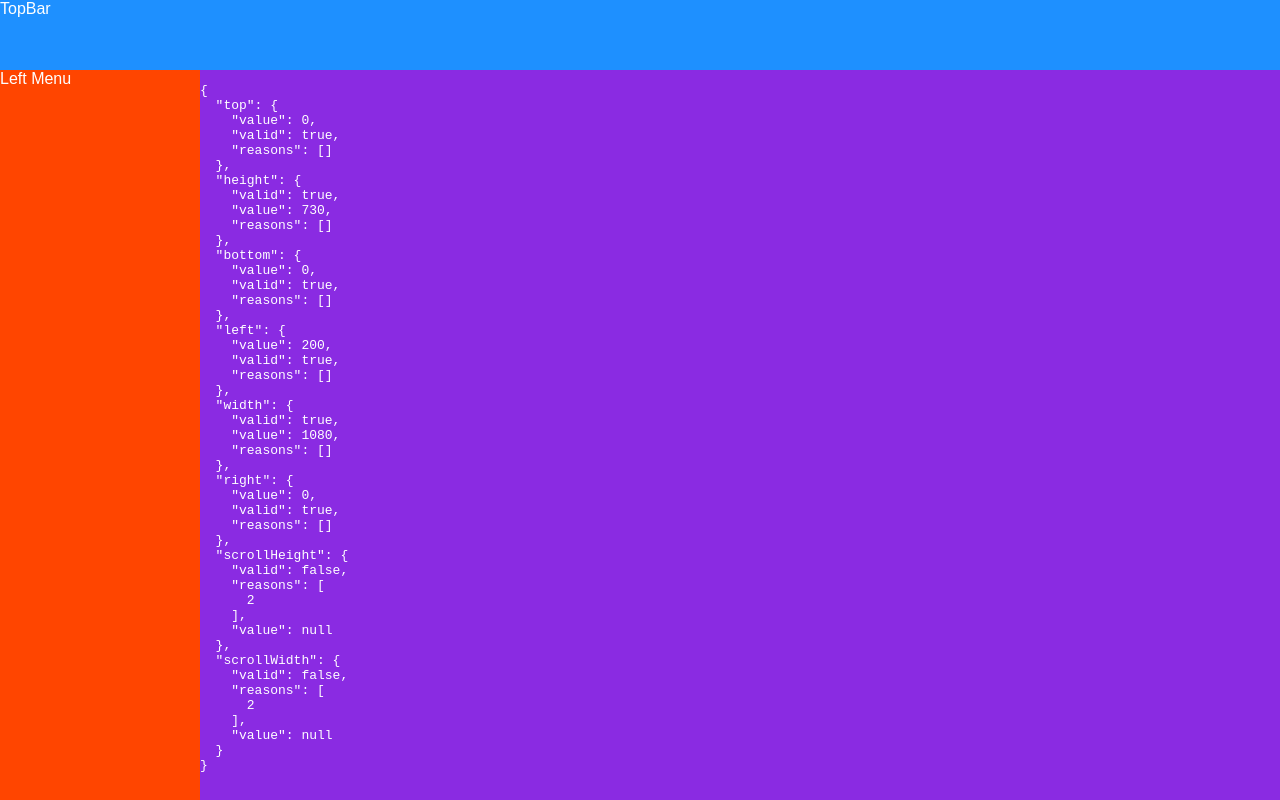
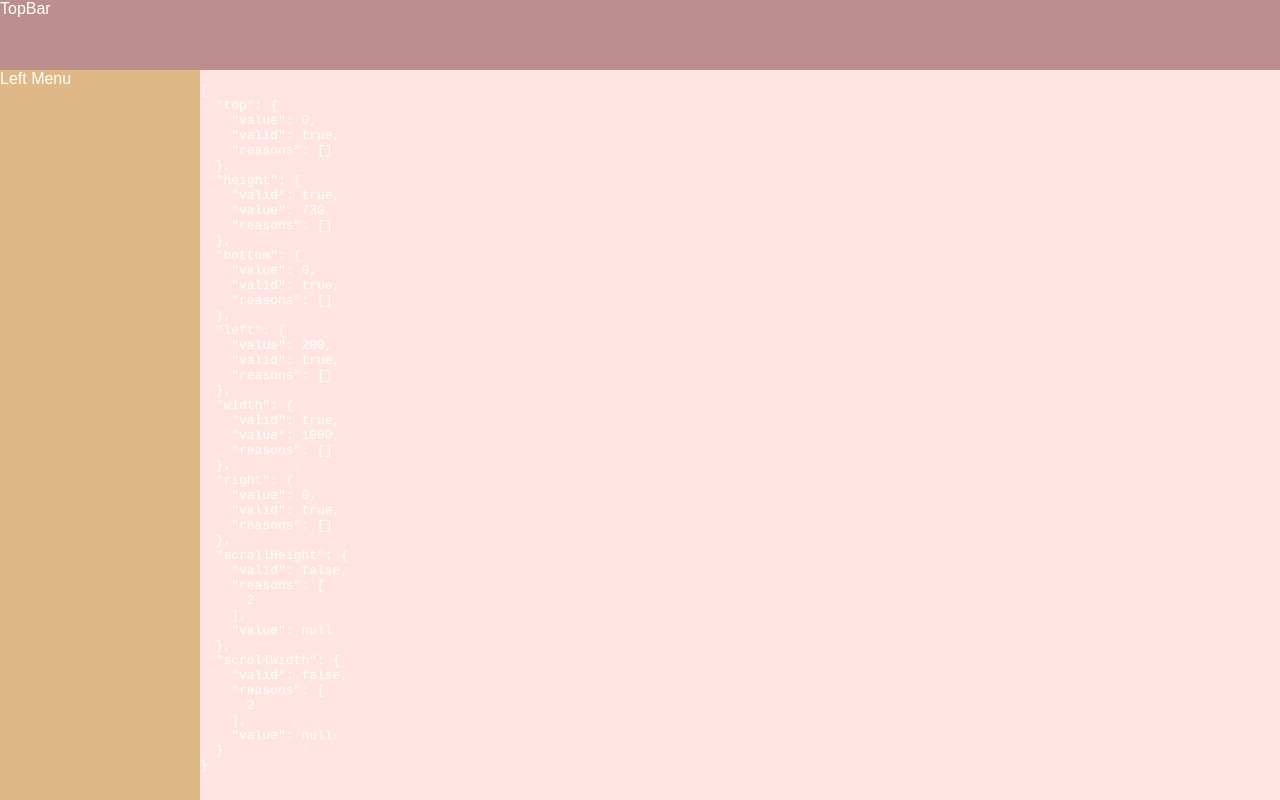
Before and after one commit to Realytics/react-layout-box-demo, a React (Create React App) app: page / in a window 1280 px wide. Built offline with nearby package versions, Linux system fonts and the light colour scheme.

Commit message:
Fix colors

```diff
--- a/src/App.js
+++ b/src/App.js
@@ -3,10 +3,10 @@ import { LayoutContainer, LayoutBox} from './LayoutBox'
 
 const App = () => (
   <LayoutContainer width={window.innerWidth} height={window.innerHeight}>
-    <LayoutBox height={70} style={{ background: 'DodgerBlue' }}>TopBar</LayoutBox>
+    <LayoutBox height={70} style={{ background: 'RosyBrown' }}>TopBar</LayoutBox>
     <LayoutBox top={70}>
-      <LayoutBox width={200} style={{ background: 'OrangeRed' }}>Left Menu</LayoutBox>
-      <LayoutBox left={200} style={{ background: 'BlueViolet' }}>
+      <LayoutBox width={200} style={{ background: 'BurlyWood' }}>Left Menu</LayoutBox>
+      <LayoutBox left={200} style={{ background: 'MistyRose' }}>
         {(layout) => (
           <pre>
             {JSON.stringify(layout, null, 2)}
```
